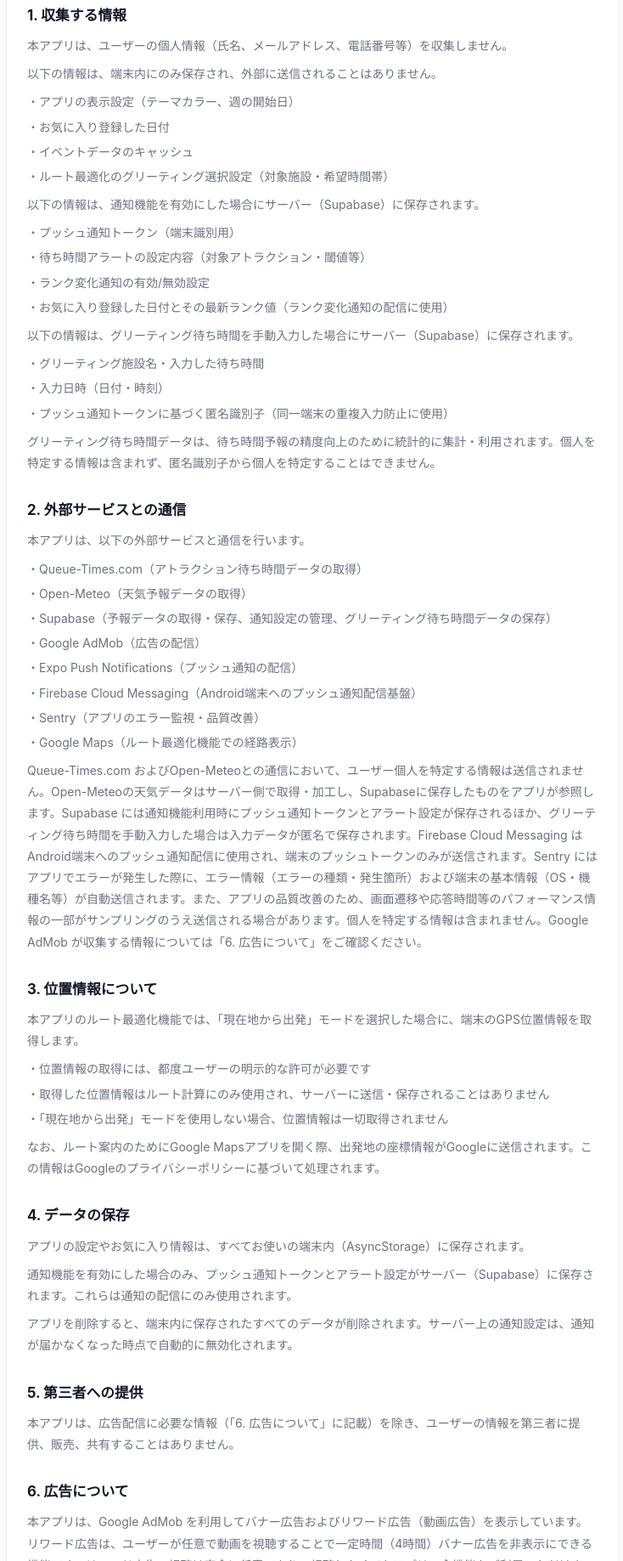
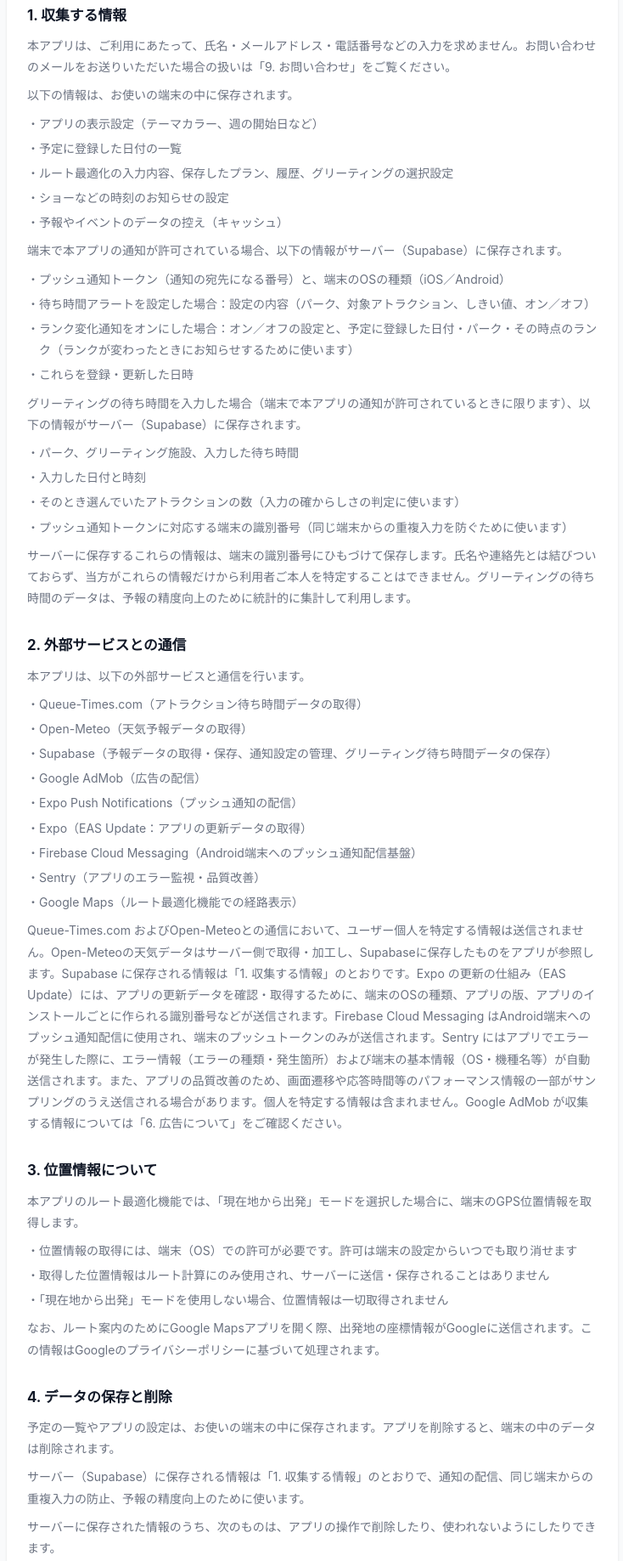
Before and after one commit to mamoru7-git/tdr-crowd-calendar-privacy, a plain HTML site: page index.html in a window 1280 px wide. Shown: the part 232-2069 px from the top of the page at 85% size, without its empty margins (272-1006 px from the left). Drawn offline with Linux system fonts and the light colour scheme.

Commit message:
プライバシーポリシーを実際の動きに合わせて見直し（2026-11-14 版）
保存する情報と、その消し方の説明を書き直した。

Co-Authored-By: Claude Fable 5.2 <noreply@anthropic.com>

```diff
--- a/index.html
+++ b/index.html
@@ -83,28 +83,30 @@
     </p>
 
     <h2>1. 収集する情報</h2>
-    <p>本アプリは、ユーザーの個人情報（氏名、メールアドレス、電話番号等）を収集しません。</p>
-    <p>以下の情報は、端末内にのみ保存され、外部に送信されることはありません。</p>
+    <p>本アプリは、ご利用にあたって、氏名・メールアドレス・電話番号などの入力を求めません。お問い合わせのメールをお送りいただいた場合の扱いは「9. お問い合わせ」をご覧ください。</p>
+    <p>以下の情報は、お使いの端末の中に保存されます。</p>
     <ul>
-      <li>アプリの表示設定（テーマカラー、週の開始日）</li>
-      <li>お気に入り登録した日付</li>
-      <li>イベントデータのキャッシュ</li>
-      <li>ルート最適化のグリーティング選択設定（対象施設・希望時間帯）</li>
+      <li>アプリの表示設定（テーマカラー、週の開始日など）</li>
+      <li>予定に登録した日付の一覧</li>
+      <li>ルート最適化の入力内容、保存したプラン、履歴、グリーティングの選択設定</li>
+      <li>ショーなどの時刻のお知らせの設定</li>
+      <li>予報やイベントのデータの控え（キャッシュ）</li>
     </ul>
-    <p>以下の情報は、通知機能を有効にした場合にサーバー（Supabase）に保存されます。</p>
+    <p>端末で本アプリの通知が許可されている場合、以下の情報がサーバー（Supabase）に保存されます。</p>
     <ul>
-      <li>プッシュ通知トークン（端末識別用）</li>
-      <li>待ち時間アラートの設定内容（対象アトラクション・閾値等）</li>
-      <li>ランク変化通知の有効/無効設定</li>
-      <li>お気に入り登録した日付とその最新ランク値（ランク変化通知の配信に使用）</li>
+      <li>プッシュ通知トークン（通知の宛先になる番号）と、端末のOSの種類（iOS／Android）</li>
+      <li>待ち時間アラートを設定した場合：設定の内容（パーク、対象アトラクション、しきい値、オン／オフ）</li>
+      <li>ランク変化通知をオンにした場合：オン／オフの設定と、予定に登録した日付・パーク・その時点のランク（ランクが変わったときにお知らせするために使います）</li>
+      <li>これらを登録・更新した日時</li>
     </ul>
-    <p>以下の情報は、グリーティング待ち時間を手動入力した場合にサーバー（Supabase）に保存されます。</p>
+    <p>グリーティングの待ち時間を入力した場合（端末で本アプリの通知が許可されているときに限ります）、以下の情報がサーバー（Supabase）に保存されます。</p>
     <ul>
-      <li>グリーティング施設名・入力した待ち時間</li>
-      <li>入力日時（日付・時刻）</li>
-      <li>プッシュ通知トークンに基づく匿名識別子（同一端末の重複入力防止に使用）</li>
+      <li>パーク、グリーティング施設、入力した待ち時間</li>
+      <li>入力した日付と時刻</li>
+      <li>そのとき選んでいたアトラクションの数（入力の確からしさの判定に使います）</li>
+      <li>プッシュ通知トークンに対応する端末の識別番号（同じ端末からの重複入力を防ぐために使います）</li>
     </ul>
-    <p>グリーティング待ち時間データは、待ち時間予報の精度向上のために統計的に集計・利用されます。個人を特定する情報は含まれず、匿名識別子から個人を特定することはできません。</p>
+    <p>サーバーに保存するこれらの情報は、端末の識別番号にひもづけて保存します。氏名や連絡先とは結びついておらず、当方がこれらの情報だけから利用者ご本人を特定することはできません。グリーティングの待ち時間のデータは、予報の精度向上のために統計的に集計して利用します。</p>
 
     <h2>2. 外部サービスとの通信</h2>
     <p>本アプリは、以下の外部サービスと通信を行います。</p>
@@ -114,28 +116,42 @@
       <li>Supabase（予報データの取得・保存、通知設定の管理、グリーティング待ち時間データの保存）</li>
       <li>Google AdMob（広告の配信）</li>
       <li>Expo Push Notifications（プッシュ通知の配信）</li>
+      <li>Expo（EAS Update：アプリの更新データの取得）</li>
       <li>Firebase Cloud Messaging（Android端末へのプッシュ通知配信基盤）</li>
       <li>Sentry（アプリのエラー監視・品質改善）</li>
       <li>Google Maps（ルート最適化機能での経路表示）</li>
     </ul>
-    <p>Queue-Times.com およびOpen-Meteoとの通信において、ユーザー個人を特定する情報は送信されません。Open-Meteoの天気データはサーバー側で取得・加工し、Supabaseに保存したものをアプリが参照します。Supabase には通知機能利用時にプッシュ通知トークンとアラート設定が保存されるほか、グリーティング待ち時間を手動入力した場合は入力データが匿名で保存されます。Firebase Cloud Messaging はAndroid端末へのプッシュ通知配信に使用され、端末のプッシュトークンのみが送信されます。Sentry にはアプリでエラーが発生した際に、エラー情報（エラーの種類・発生箇所）および端末の基本情報（OS・機種名等）が自動送信されます。また、アプリの品質改善のため、画面遷移や応答時間等のパフォーマンス情報の一部がサンプリングのうえ送信される場合があります。個人を特定する情報は含まれません。Google AdMob が収集する情報については「6. 広告について」をご確認ください。</p>
+    <p>Queue-Times.com およびOpen-Meteoとの通信において、ユーザー個人を特定する情報は送信されません。Open-Meteoの天気データはサーバー側で取得・加工し、Supabaseに保存したものをアプリが参照します。Supabase に保存される情報は「1. 収集する情報」のとおりです。Expo の更新の仕組み（EAS Update）には、アプリの更新データを確認・取得するために、端末のOSの種類、アプリの版、アプリのインストールごとに作られる識別番号などが送信されます。Firebase Cloud Messaging はAndroid端末へのプッシュ通知配信に使用され、端末のプッシュトークンのみが送信されます。Sentry にはアプリでエラーが発生した際に、エラー情報（エラーの種類・発生箇所）および端末の基本情報（OS・機種名等）が自動送信されます。また、アプリの品質改善のため、画面遷移や応答時間等のパフォーマンス情報の一部がサンプリングのうえ送信される場合があります。個人を特定する情報は含まれません。Google AdMob が収集する情報については「6. 広告について」をご確認ください。</p>
 
     <h2>3. 位置情報について</h2>
     <p>本アプリのルート最適化機能では、「現在地から出発」モードを選択した場合に、端末のGPS位置情報を取得します。</p>
     <ul>
-      <li>位置情報の取得には、都度ユーザーの明示的な許可が必要です</li>
+      <li>位置情報の取得には、端末（OS）での許可が必要です。許可は端末の設定からいつでも取り消せます</li>
       <li>取得した位置情報はルート計算にのみ使用され、サーバーに送信・保存されることはありません</li>
       <li>「現在地から出発」モードを使用しない場合、位置情報は一切取得されません</li>
     </ul>
     <p>なお、ルート案内のためにGoogle Mapsアプリを開く際、出発地の座標情報がGoogleに送信されます。この情報はGoogleのプライバシーポリシーに基づいて処理されます。</p>
 
-    <h2>4. データの保存</h2>
-    <p>アプリの設定やお気に入り情報は、すべてお使いの端末内（AsyncStorage）に保存されます。</p>
-    <p>通知機能を有効にした場合のみ、プッシュ通知トークンとアラート設定がサーバー（Supabase）に保存されます。これらは通知の配信にのみ使用されます。</p>
-    <p>アプリを削除すると、端末内に保存されたすべてのデータが削除されます。サーバー上の通知設定は、通知が届かなくなった時点で自動的に無効化されます。</p>
+    <h2>4. データの保存と削除</h2>
+    <p>予定の一覧やアプリの設定は、お使いの端末の中に保存されます。アプリを削除すると、端末の中のデータは削除されます。</p>
+    <p>サーバー（Supabase）に保存される情報は「1. 収集する情報」のとおりで、通知の配信、同じ端末からの重複入力の防止、予報の精度向上のために使います。</p>
+    <p>サーバーに保存された情報のうち、次のものは、アプリの操作で削除したり、使われないようにしたりできます。</p>
+    <ul>
+      <li>待ち時間アラート：アプリで削除すると、サーバーからも削除されます。</li>
+      <li>ランク変化通知：オフにすると、サーバーにある予定の日付の控えは、通知に使われなくなります。</li>
+      <li>通知そのもの：端末の設定で本アプリの通知の許可を取り消すと、通知は届かなくなります。</li>
+    </ul>
+    <p>アプリを削除したり、通知の許可を取り消したりしても、サーバーに保存された情報は自動では削除されません（通知は届かなくなります）。また、予定から日付を外しても、サーバーにある控えは残ることがあります。</p>
+    <p>次の情報は、アプリの操作では削除できません。</p>
+    <ul>
+      <li>プッシュ通知トークンと端末のOSの種類</li>
+      <li>ランク変化通知のオン／オフの設定</li>
+      <li>グリーティングの待ち時間の入力</li>
+    </ul>
+    <p>サーバーに保存された情報には、現時点で保存の期限を設けていません。</p>
 
     <h2>5. 第三者への提供</h2>
-    <p>本アプリは、広告配信に必要な情報（「6. 広告について」に記載）を除き、ユーザーの情報を第三者に提供、販売、共有することはありません。</p>
+    <p>本アプリは、「2. 外部サービスとの通信」と「6. 広告について」に記載した外部サービスへの送信を除き、ユーザーの情報を第三者に提供、販売、共有することはありません。</p>
 
     <h2>6. 広告について</h2>
     <p>本アプリは、Google AdMob を利用してバナー広告およびリワード広告（動画広告）を表示しています。リワード広告は、ユーザーが任意で動画を視聴することで一定時間（4時間）バナー広告を非表示にできる機能です。リワード広告の視聴は完全に任意であり、視聴しなくてもアプリの全機能をご利用いただけます。</p>
@@ -146,8 +162,8 @@
       <li>端末情報（OS、機種名、画面サイズ等）</li>
       <li>広告の表示・クリックに関する情報</li>
     </ul>
-    <p>これらの情報は Google のプライバシーポリシーに基づいて処理されます。詳細は <a href="https://policies.google.com/privacy" target="_blank" rel="noopener">Google のプライバシーポリシー</a> をご確認ください。</p>
-    <p>なお、本アプリはエラー監視（Sentry）を除き、ユーザー行動のトラッキングやアクセス解析を行うことはありません。</p>
+    <p>これらの情報は Google のプライバシーポリシーに基づいて処理されます。詳細は Google のプライバシーポリシー（<a href="https://policies.google.com/privacy" target="_blank" rel="noopener">https://policies.google.com/privacy</a>）をご確認ください。</p>
+    <p>なお、本アプリは、上記の広告配信（Google AdMob）とエラー監視（Sentry）を除き、ユーザー行動のトラッキングやアクセス解析を行いません。iOS では、広告のために端末の広告識別子を使ってよいかを、OS の確認画面で選べます。許可しない場合も、広告は表示されます。</p>
 
     <h2>7. お子様のプライバシー</h2>
     <p>本アプリは、意図的にお子様（13歳未満）から個人情報を収集することはありません。</p>
@@ -158,8 +174,11 @@
     <h2>9. お問い合わせ</h2>
     <p>本プライバシーポリシーに関するご質問やお問い合わせは、以下のメールアドレスまでご連絡ください。</p>
     <p><a href="mailto:customer-support@mamoru-dev-studio.com">customer-support@mamoru-dev-studio.com</a></p>
+    <p>アプリの「お問い合わせ・フィードバック」から作るメールには、不具合の調査のために、アプリの版・OS・端末の種類があらかじめ入力されることがあります（送信の前に消せます）。お送りいただいたメールアドレスと内容は、ご質問への回答と不具合の調査のために利用します。</p>
+    <p>お送りいただいたメールの取扱い（メールアドレスや本文の保管など）は、運営者（Mamoru Dev Studio）のプライバシーポリシーのとおりです。</p>
+    <p><a href="https://mamoru-dev-studio.com/privacy-policy/" target="_blank" rel="noopener">https://mamoru-dev-studio.com/privacy-policy/</a></p>
 
-    <p class="updated">最終更新日: 2026年4月14日</p>
+    <p class="updated">最終更新日: 2026年11月14日</p>
   </div>
 </body>
 </html>
```
